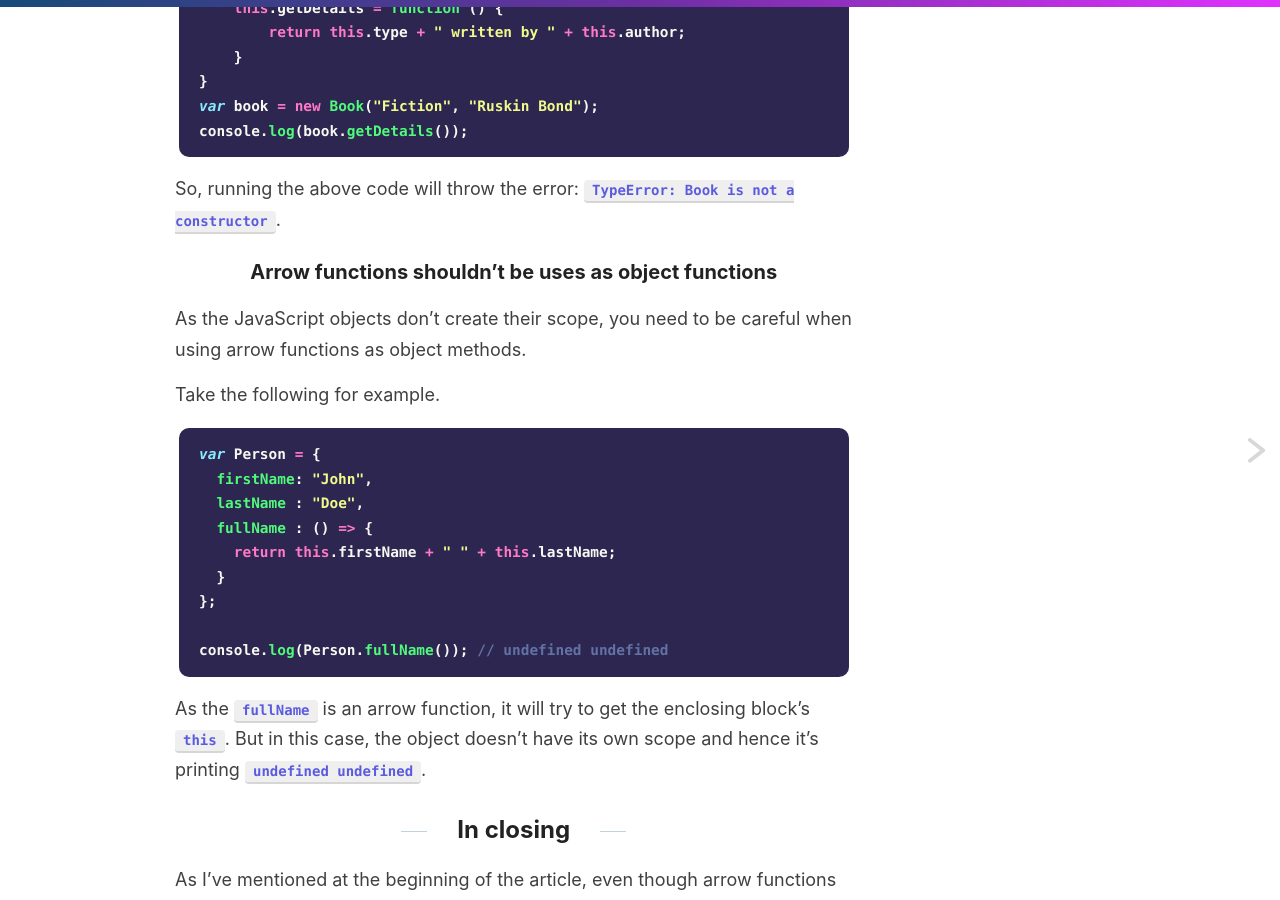
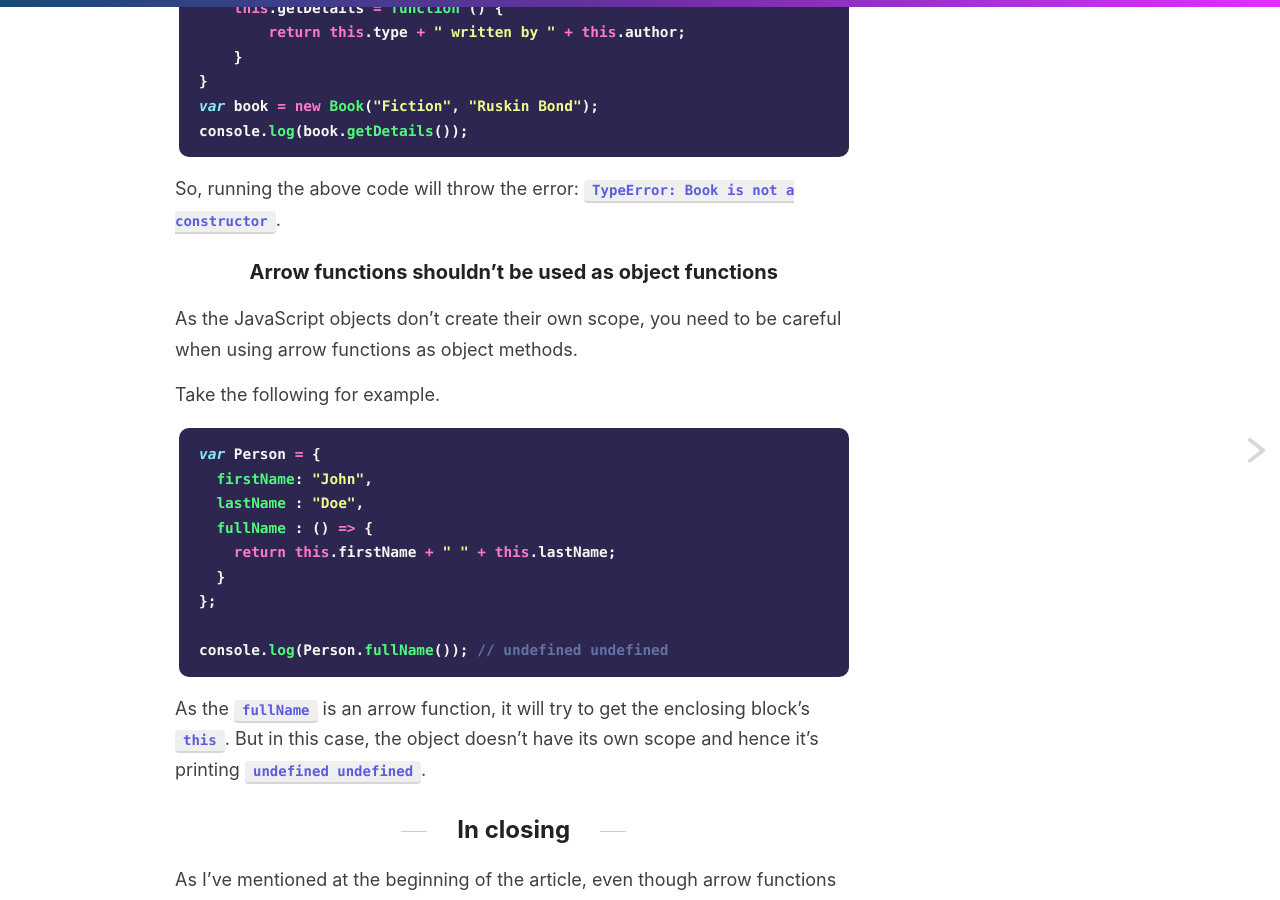
Before and after one commit to varunkumardev/amitmerchant1990.github.io, a Jekyll site: the page built from _posts/2020-07-29-things-to-consider-before-using-arrow-functions-javascript.md, in a window 1280 px wide and 900 px high, scrolled down 2214 px. Built offline with Jekyll 4.4.1, drawn with Linux system fonts in a browser that asks for light colours; comment, search, counter and statistics services are not loaded.

Commit message:
improve post.

```diff
--- a/_posts/2020-07-29-things-to-consider-before-using-arrow-functions-javascript.md
+++ b/_posts/2020-07-29-things-to-consider-before-using-arrow-functions-javascript.md
@@ -80,9 +80,9 @@ console.log(book.getDetails());
 
 So, running the above code will throw the error: `TypeError: Book is not a constructor`.
 
-### Arrow functions shouldn't be uses as object functions
+### Arrow functions shouldn't be used as object functions
 
-As the JavaScript objects don't create their scope, you need to be careful when using arrow functions as object methods.
+As the JavaScript objects don't create their own scope, you need to be careful when using arrow functions as object methods.
 
 Take the following for example.
 
```
